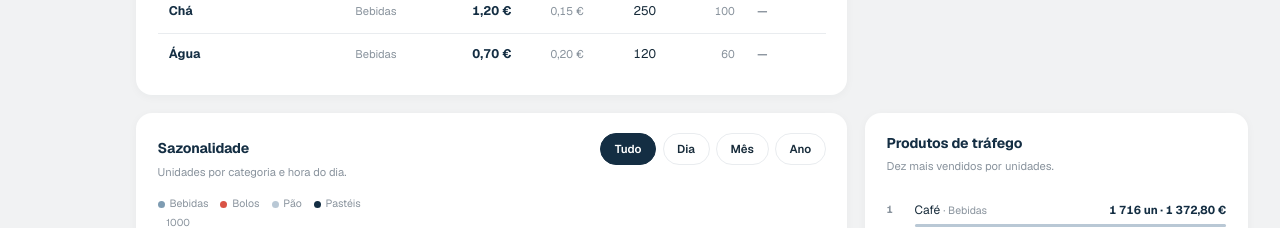
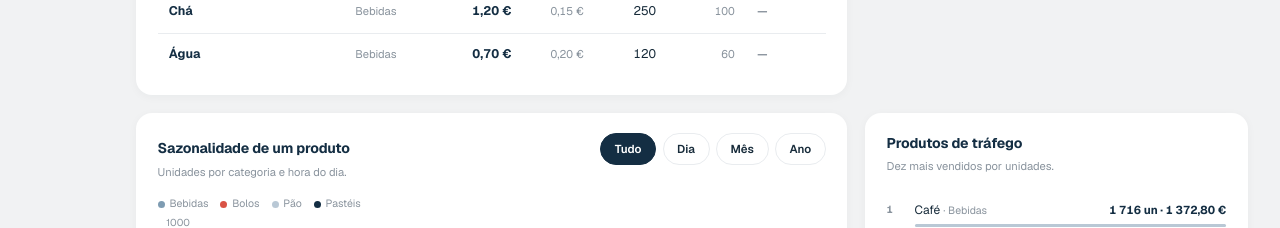
Before and after one commit to charlesaobirch/pastelaria-projfinal, a Next.js app: page /produtos in a window 1280 px wide. Shown: the part 1140-1368 px from the top of the page. Built offline with nearby package versions, Linux system fonts and the light colour scheme.

Commit message:
content(produtos): manter titulo Sazonalidade de um produto

```diff
--- a/src/components/domain/TopProducts.tsx
+++ b/src/components/domain/TopProducts.tsx
@@ -92,7 +92,7 @@ export function TopProducts({
         <div className="card-head">
           <div>
             <h3 className="card-title" id="sazonalidade-titulo">
-              Sazonalidade
+              Sazonalidade de um produto
             </h3>
             <p className="card-sub">Unidades por categoria e hora do dia.</p>
           </div>
```
